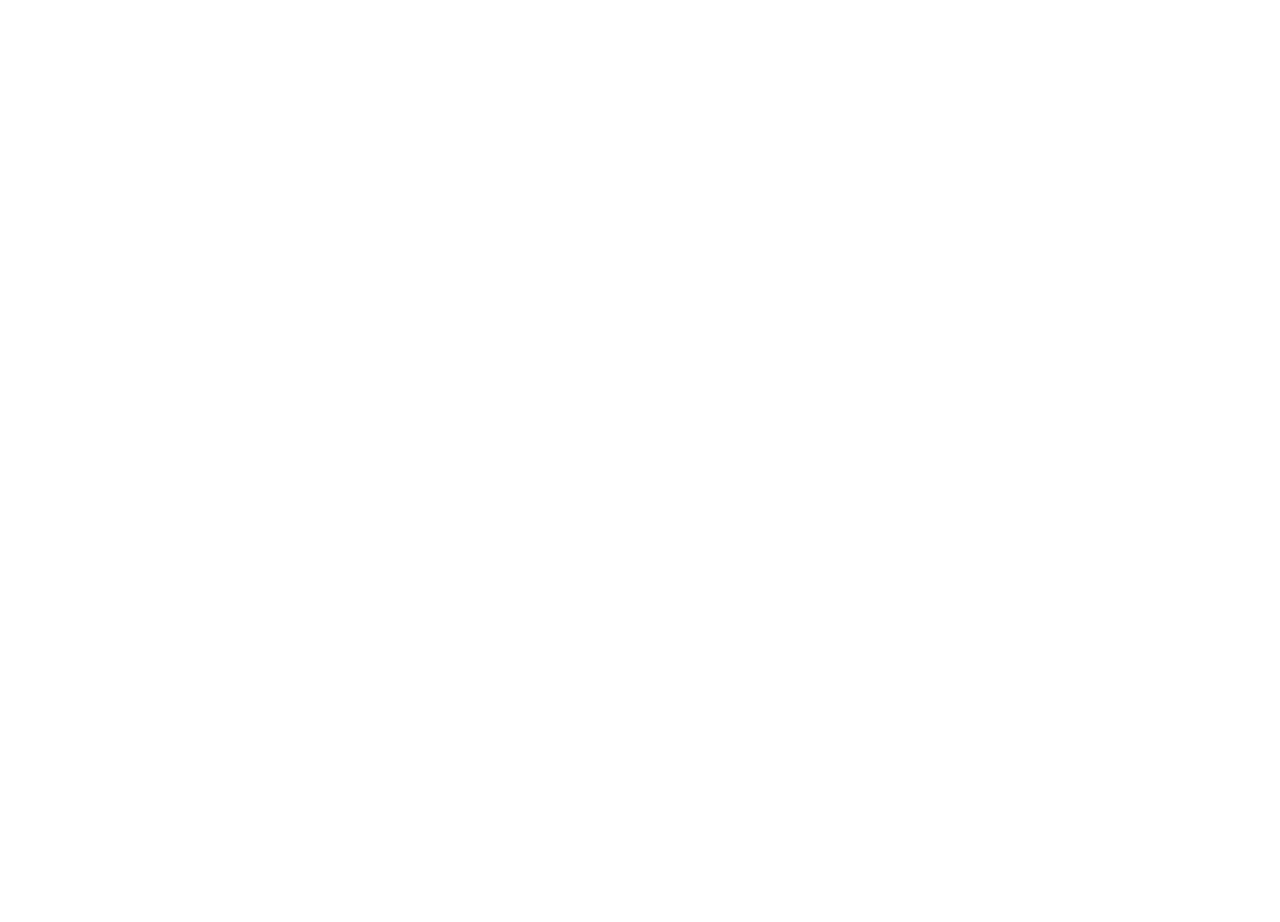
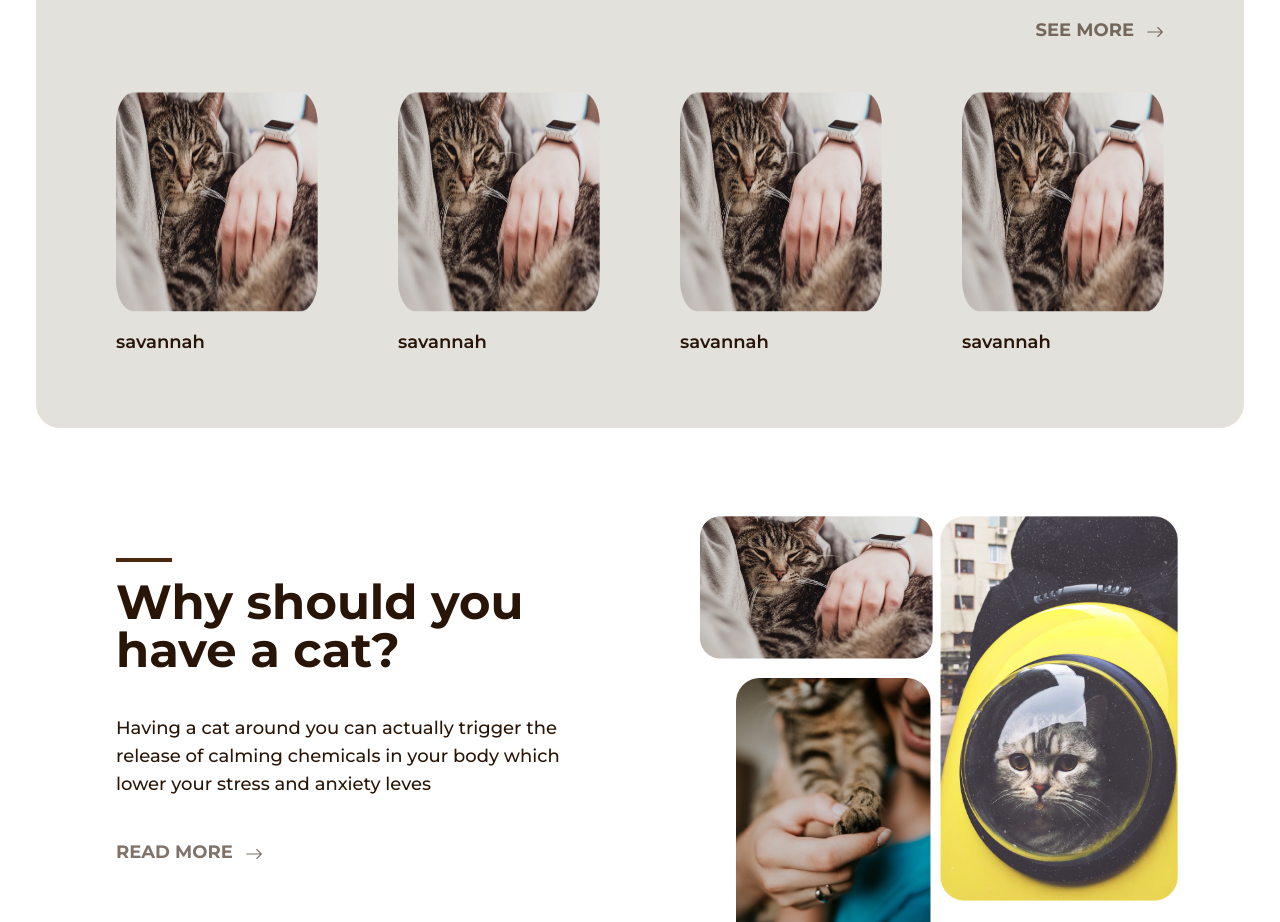
Before and after one commit to Kehindecodes/catwiki, a React (Vite) app in the folder client/catwiki/: page / in a window 1280 px wide. Shown: the part 790-1712 px from the top of the page. Before the commit the page ends 800 px from the top, so only its background shows below. Built offline with nearby package versions, Linux system fonts and the light colour scheme; a web font is replaced by a local one.

Commit message:
finish breeds section and why section

```diff
--- a/client/catwiki/src/pages/Home.jsx
+++ b/client/catwiki/src/pages/Home.jsx
@@ -3,6 +3,10 @@ import Header from '../componets/Header';
 import logo from '../assets/CatwikiLogo.svg';
 import { HiSearch } from 'react-icons/hi';
 import cat from '../assets/black-cat.png';
+import { BsArrowRight } from 'react-icons/bs';
+import breed from '../assets/image 2.png';
+import breed1 from '../assets/image 1.png';
+import breed3 from '../assets/image 3.png';
 
 const Home = () => {
 	return (
@@ -35,10 +39,109 @@ const Home = () => {
 				</div>
 			</section>
 			{/* breeds */}
-			<section className='bg-secondary mx-9 py-4 px-20'>
-				<p className='text-primary'>Most Search Breeds</p>
+			<section className='bg-secondary mx-9 py-6 px-20 rounded-b-3xl'>
+				<p className='text-primary font-montserrat text-lg font-medium'>
+					Most Search Breeds
+				</p>
 				<div className='bg-primary w-14 h-1'></div>
-				<h2></h2>
+				<div className='flex justify-between'>
+					<h2 className='font-montserrat font-bold text-primary my-10 text-5xl'>
+						66+ Breeds For you <br /> to discover
+					</h2>
+					<div
+						className='flex self-end items-center font-bold text-lg font-montserrat text-textTrans
+					hover:text-primary'>
+						<a
+							href='http://'
+							target='_blank'
+							rel='noopener noreferrer'
+							className='text-textTrans mr-3 hover:text-primary'>
+							SEE MORE
+						</a>
+						<BsArrowRight className='fil-textTrans mt-1' />
+					</div>
+				</div>
+				{/* breed images */}
+				<div className='my-12 flex space-x-20'>
+					<div>
+						<img
+							src={breed}
+							alt=' cats'
+							className='w-breedImg h-breedImg rounded-lg'
+						/>
+						<p className='text-primary font-montserrat text-lg mt-4 font-semibold'>
+							savannah
+						</p>
+					</div>
+					<div>
+						<img
+							src={breed}
+							alt=' cats'
+							className='w-breedImg h-breedImg rounded-lg'
+						/>
+						<p className='text-primary font-montserrat text-lg mt-4 font-semibold'>
+							savannah
+						</p>
+					</div>
+					<div>
+						<img
+							src={breed}
+							alt=' cats'
+							className='w-breedImg h-breedImg rounded-lg'
+						/>
+						<p className='text-primary font-montserrat text-lg mt-4 font-semibold'>
+							savannah
+						</p>
+					</div>
+					<div>
+						<img
+							src={breed}
+							alt=' cats'
+							className='w-breedImg h-breedImg rounded-lg'
+						/>
+						<p className='text-primary font-montserrat text-lg mt-4 font-semibold'>
+							savannah
+						</p>
+					</div>
+				</div>
+			</section>
+			<section className='bg-white mx-9 py-6 px-20 flex'>
+				{/* content */}
+				<div className='w-content self-center '>
+					<div className='bg-divider w-14 h-1 mb-4'></div>
+					<h2 className='font-montserrat font-bold text-primary mb-10 text-5xl'>
+						Why should you <br /> have a cat?
+					</h2>
+					<p className='text-primary font-montserrat text-lg mt-4 font-medium'>
+						Having a cat around you can actually trigger the <br /> release of
+						calming chemicals in your body which <br /> lower your stress and
+						anxiety leves
+					</p>
+					<div
+						className='flex self-end items-center font-bold text-lg font-montserrat text-textTrans
+					hover:text-primary mt-10'>
+						<a
+							href='http://'
+							target='_blank'
+							rel='noopener noreferrer'
+							className='text-textTrans mr-3 hover:text-primary'>
+							READ MORE
+						</a>
+						<BsArrowRight className='fil-textTrans mt-1' />
+					</div>
+				</div>
+				{/* images */}
+				<div className='grid grid-cols-2 gap-4 mt-16'>
+					<div className='w-image2 h-image2'>
+						<img src={breed} alt='' />
+					</div>
+					<div className='w-image3 h-image3'>
+						<img src={breed3} alt='' />
+					</div>
+					<div className='w-image1 h-image1 -mt-60 ml-9'>
+						<img src={breed1} alt='' />
+					</div>
+				</div>
 			</section>
 		</>
 	);
--- a/client/catwiki/tailwind.config.js
+++ b/client/catwiki/tailwind.config.js
@@ -12,6 +12,7 @@ export default {
 				background: '#333333',
 				stats: '#544439',
 				shadow: '#dec689',
+				divider: '#4D270C',
 			},
 
 			fontFamily: {
@@ -28,9 +29,18 @@ export default {
 			width: {
 				hero: '1248px',
 				input: '384.64px',
+				breedImg: '220px',
+				image2: '233.52px',
+				image3: '238.47px',
+				image1: '195.49px',
+				content: '620px',
 			},
 			height: {
 				hero: '538.19px',
+				breedImg: '220px',
+				image2: '167.08px',
+				image3: '385.87px',
+				image1: '293.24px',
 			},
 			backgroundImage: {
 				'hero-image': "url('./src/assets/HeroImagemd.png')",
```
